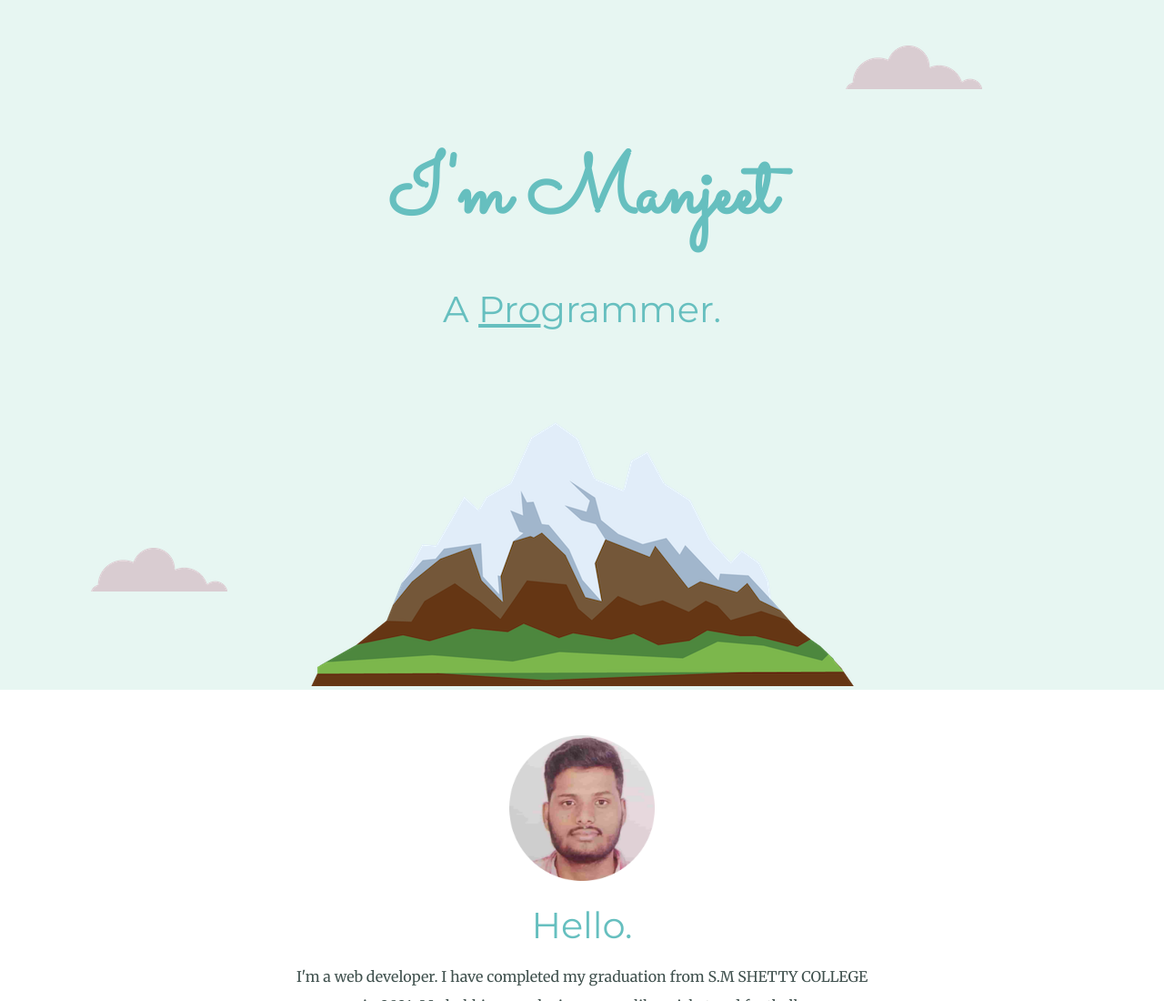
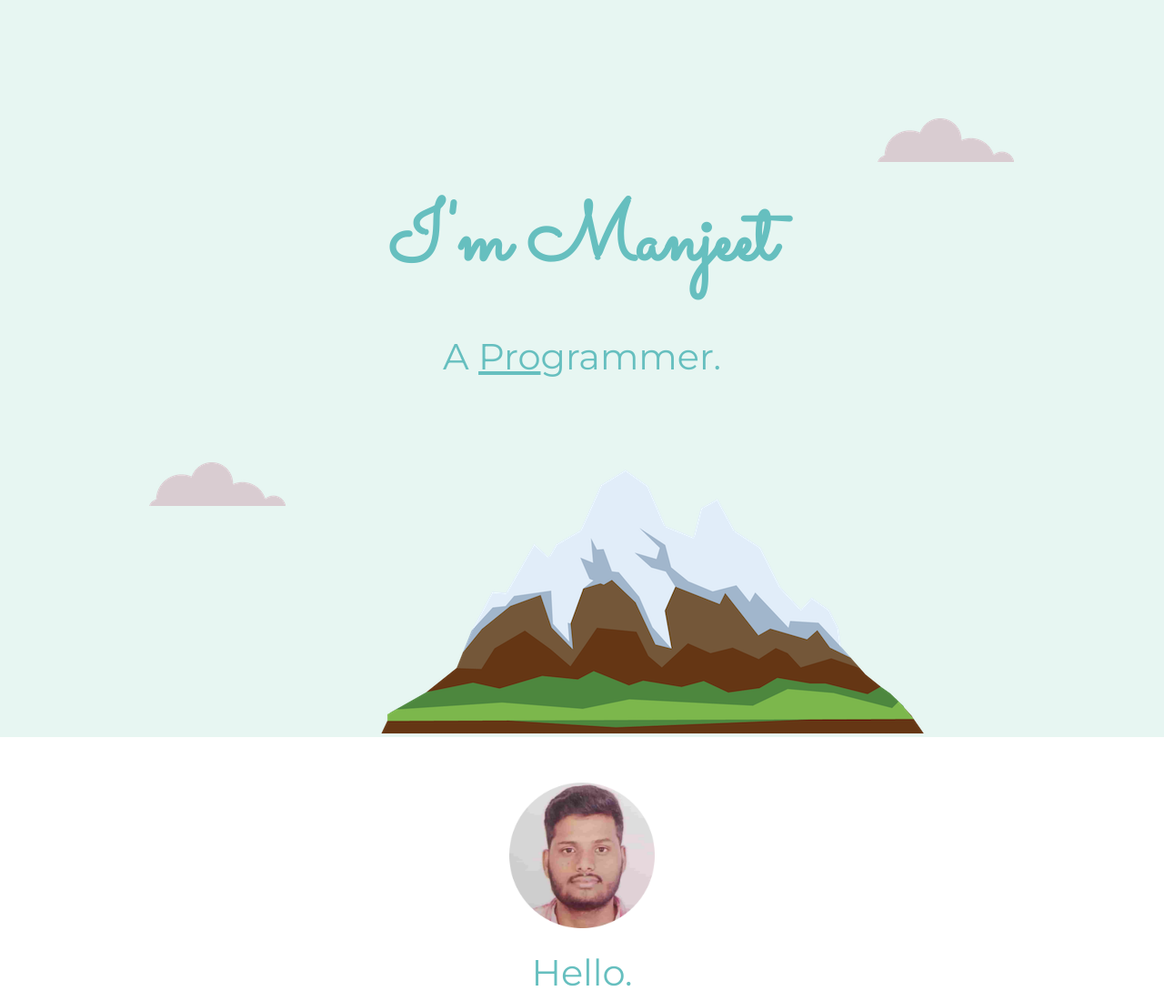
Before and after one commit to manjeetyadav07/cv, a plain HTML site: page index.html in a window 1280 px wide. Shown: the top 1100 px of the page at 91% size. Drawn offline with Linux system fonts and the light colour scheme.

Commit message:
css change first

```diff
--- a/styles.css
+++ b/styles.css
@@ -63,15 +63,15 @@ a:hover{
   text-decoration: underline;
 }
 .bottom-cloud{
-  position:absolute;
-  left:100px;
-  bottom:150px;
+  position:relative;
+  right:100px;
+  bottom:250px;
 
 }
 .top-cloud{
-  position:absolute;
-  right:200px;
-  top:50px;
+  position:relative;
+  left:400px;
+  top:30px;
 }
 
 .skill-row{
```
